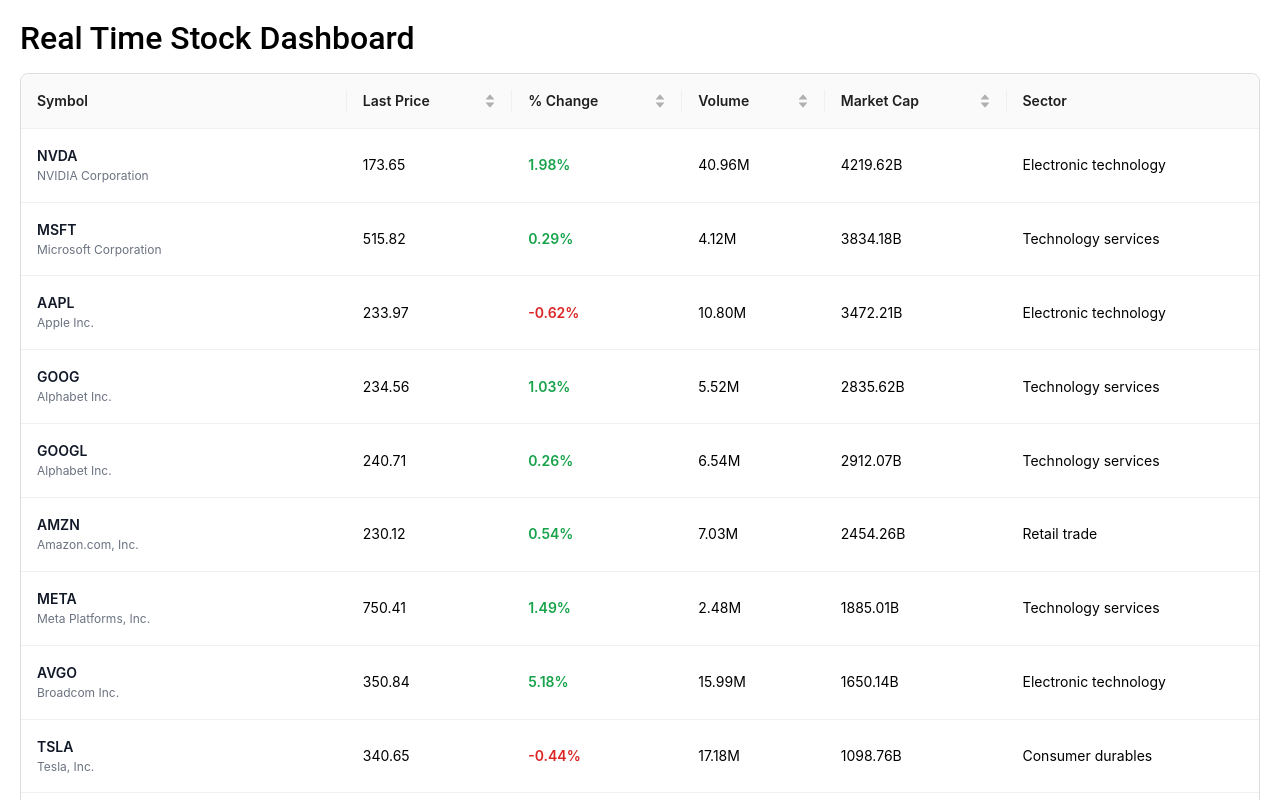
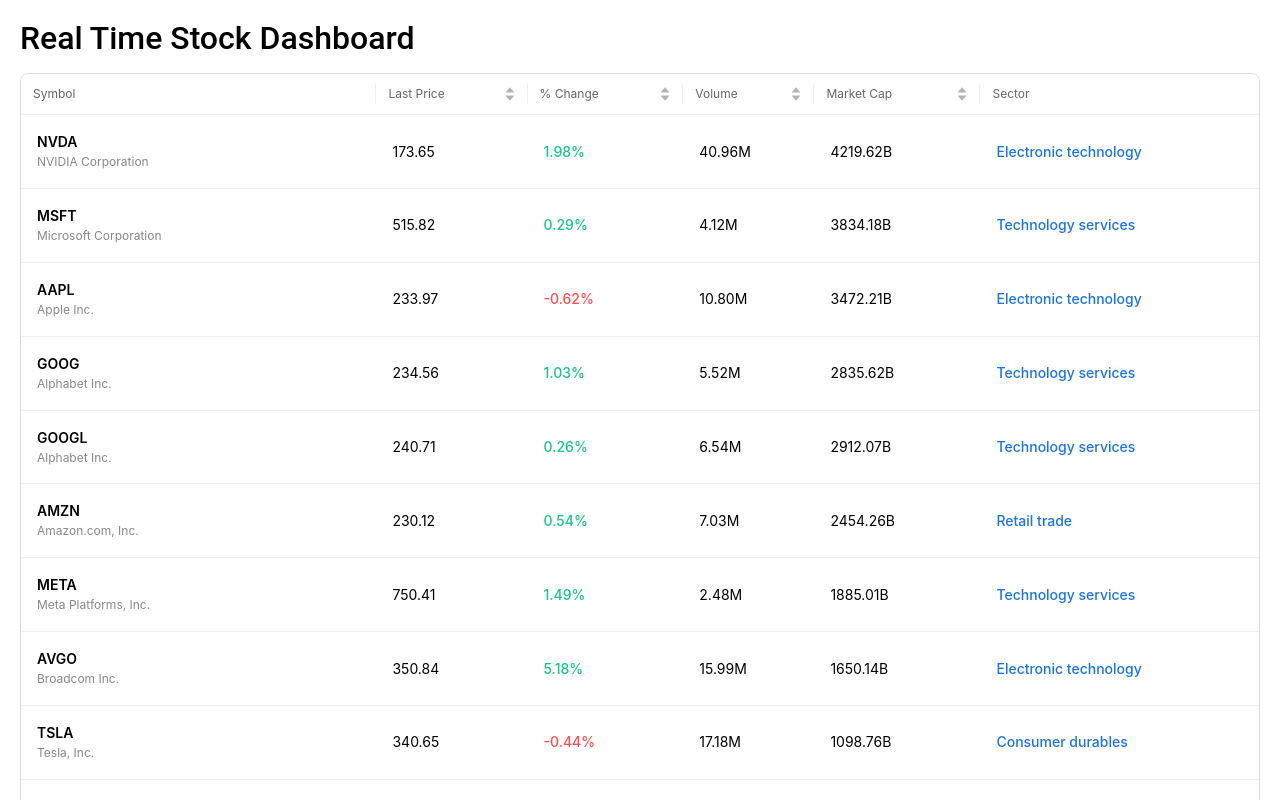
Before and after one commit to Anoushka-Aggarwal/brightstar-stock-project, a React (Vite) app: page / in a window 1280 px wide. Shown: the top 800 px of the page. Built offline with nearby package versions, Linux system fonts and the light colour scheme; the HTML template or start-up script is replaced by a standard one; a web font is replaced by a local one.

Commit message:
changing css of LiveTable

```diff
--- a/src/components/LiveTable.css
+++ b/src/components/LiveTable.css
@@ -1,26 +1,40 @@
-.price-up {
-    color: #16a34a;
-    font-weight: 600;
-  }
-
-  .price-down {
-    color: #dc2626;
-    font-weight: 600;
+.custom-table .ant-table-thead > tr > th {
+  background-color: #fff;
+  font-weight: 400;
+  font-size: 12px;
+  color: #666;
+  text-transform: none;
+  letter-spacing: 0;
+  border-bottom: 1px solid #f0f0f0;
+  padding: 10px 12px;
 }
 
 .symbol-cell {
   display: flex;
   flex-direction: column;
-    align-items: flex-start;
 }
 
 .symbol-short {
   font-weight: 600;
   font-size: 14px;
-    color: #111827;
 }
 
 .symbol-full {
   font-size: 12px;
-    color: #6b7280;
+  color: #888;
 }
+
+.price-up {
+  color: #16c784;
+  font-weight: 500;
+}
+
+.price-down {
+  color: #ff4d4f;
+  font-weight: 500;
+}
+
+.sector-text {
+  color: #1a73e8;
+  font-weight: 500;
+}
--- a/src/components/LiveTable.jsx
+++ b/src/components/LiveTable.jsx
@@ -85,8 +85,8 @@
       title: "Sector",
       dataIndex: "sector",
       key: "sector",
+      render: (sector) => <span className="sector-text">{sector}</span>,
     },
-
   ];
 
   return (
@@ -95,6 +95,7 @@
       columns={columns}
       rowKey="symbol"
       pagination={false}
+      className="custom-table"
     />
   );
 }
```
Lines whose indentation alone changed are shown as unchanged.
